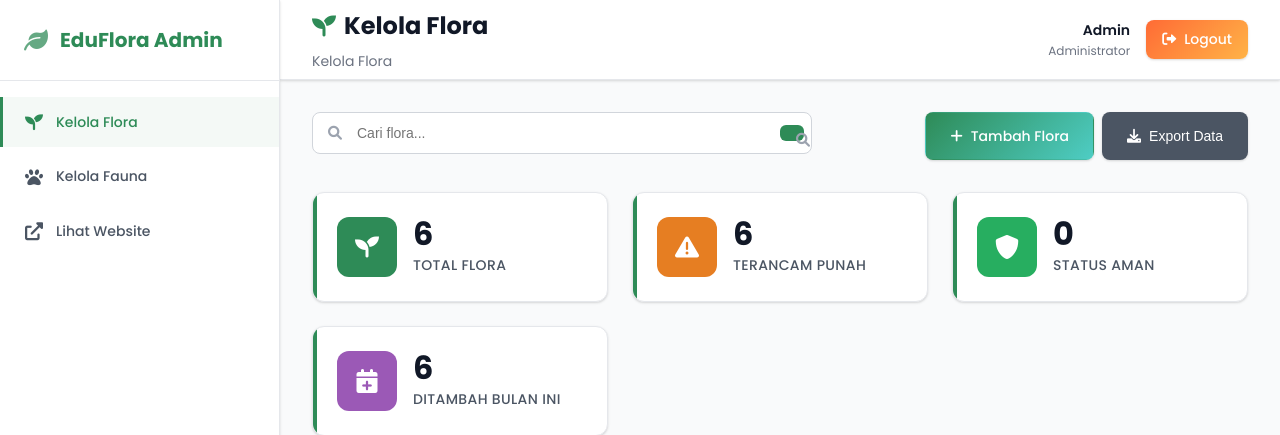
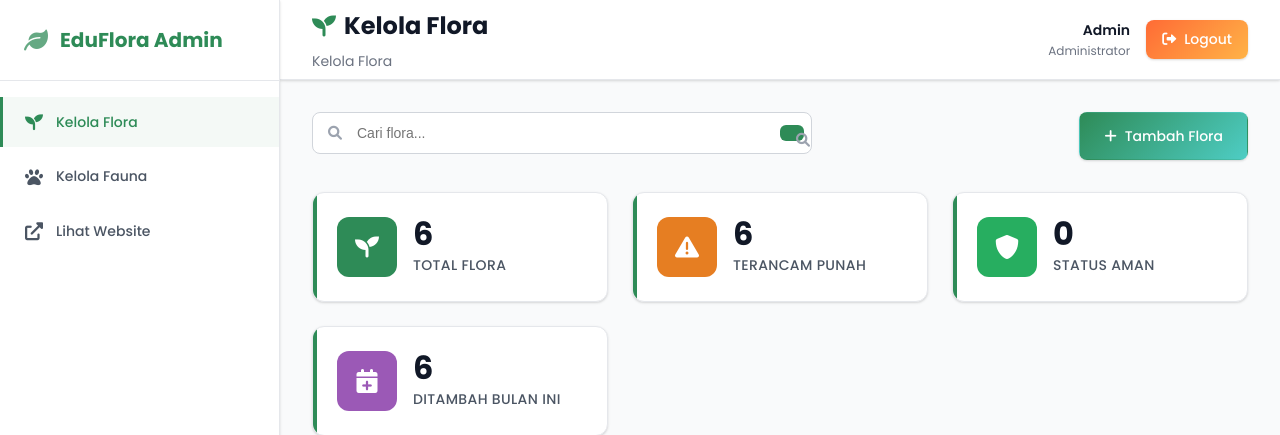
Before and after one commit to Bintang270802/eduflora, a PHP site: page /admin/flora.php in a window 1280 px wide. Shown: the top 435 px of the page. Run offline with PHP 8.4, Linux system fonts and the light colour scheme; the visitor is signed in with stand-in values (Sample User, id 1); data comes from the database, SQL or seed files in the repository.

Commit message:
Update fitur flora dan penyesuaian data

```diff
--- a/admin/flora.php
+++ b/admin/flora.php
@@ -137,10 +137,6 @@ $result = mysqli_query($conn, $query);
                             <i class="fas fa-plus"></i>
                             Tambah Flora
                         </a>
-                        <button class="btn btn-secondary" onclick="exportData()">
-                            <i class="fas fa-download"></i>
-                            Export Data
-                        </button>
                     </div>
                 </div>
 
@@ -233,7 +229,7 @@ $result = mysqli_query($conn, $query);
                                             <td><?php echo $flora['id']; ?></td>
                                             <td>
                                                 <div class="table-image">
-                                                    <img src="<?php echo $flora['image']; ?>"
+                                                    <img src="../<?php echo $flora['image']; ?>"
                                                          alt="<?php echo $flora['nama']; ?>"
                                                          onerror="this.src='../assets/images/default-flora.svg'">
                                                 </div>
@@ -393,11 +389,6 @@ $result = mysqli_query($conn, $query);
             }
         }
 
-        // Export data function
-        function exportData() {
-            window.open('export_flora.php', '_blank');
-        }
-
         // Handle window resize
         window.addEventListener('resize', function() {
             // Close sidebar on desktop
--- a/admin/flora_add.php
+++ b/admin/flora_add.php
@@ -71,6 +71,7 @@ if ($_POST) {
         }
 
         mysqli_stmt_close($stmt);
+    }
 }
 ?>
 
--- a/flora.php
+++ b/flora.php
@@ -141,7 +141,7 @@ $status_options = mysqli_query($conn, "SELECT DISTINCT status_konservasi FROM fl
                         <div class="flora-card">
                             <div class="card-image">
                                 <img src="<?php echo $flora['image']; ?>" alt="<?php echo $flora['nama']; ?>"
-                                     onerror="this.src='assets/images/default-flora.jpg'">
+                                     onerror="this.src='assets/images/default-flora.svg'">
                                 <div class="card-overlay">
                                     <button class="btn-detail" onclick="showDetail('flora', <?php echo $flora['id']; ?>)">
                                         <i class="fas fa-eye"></i> Lihat Detail
```
Also changed, not shown: admin/fauna.php (+0 -9 lines). Lines whose indentation alone changed are shown as unchanged.
